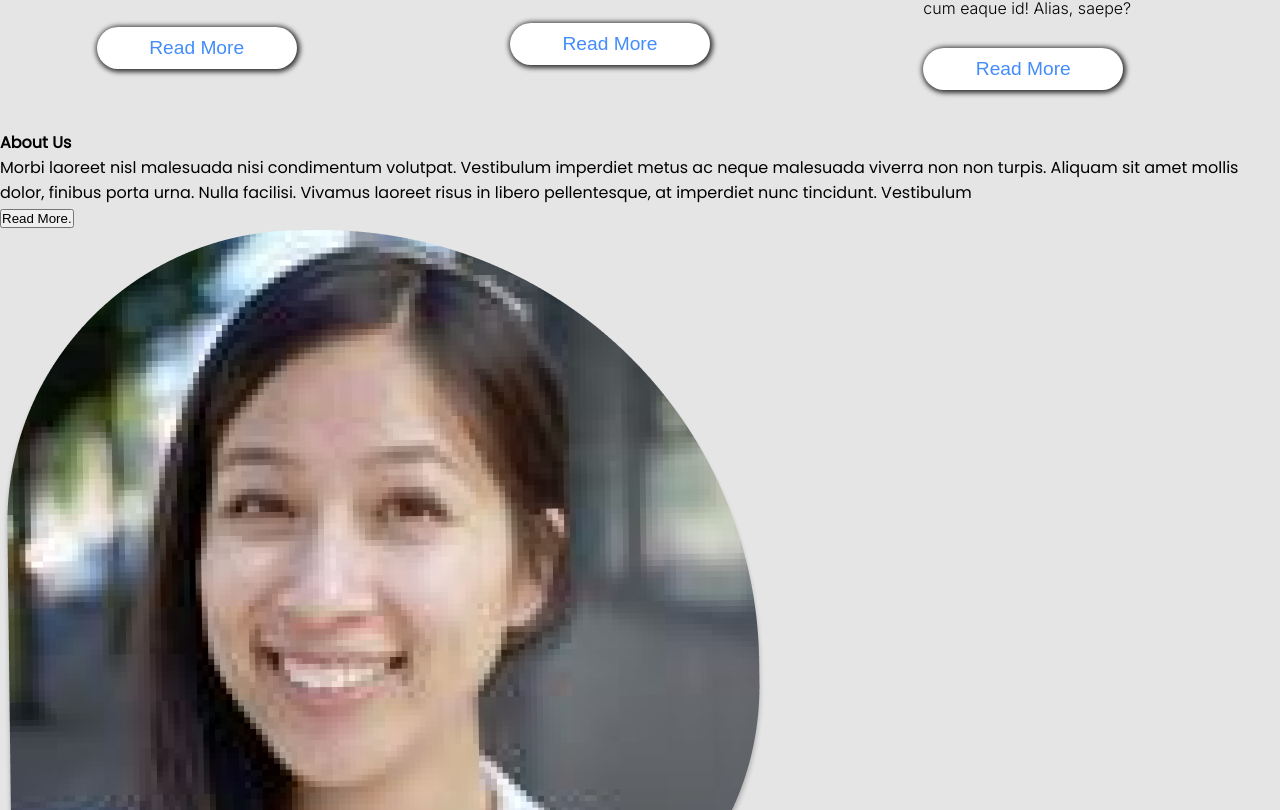
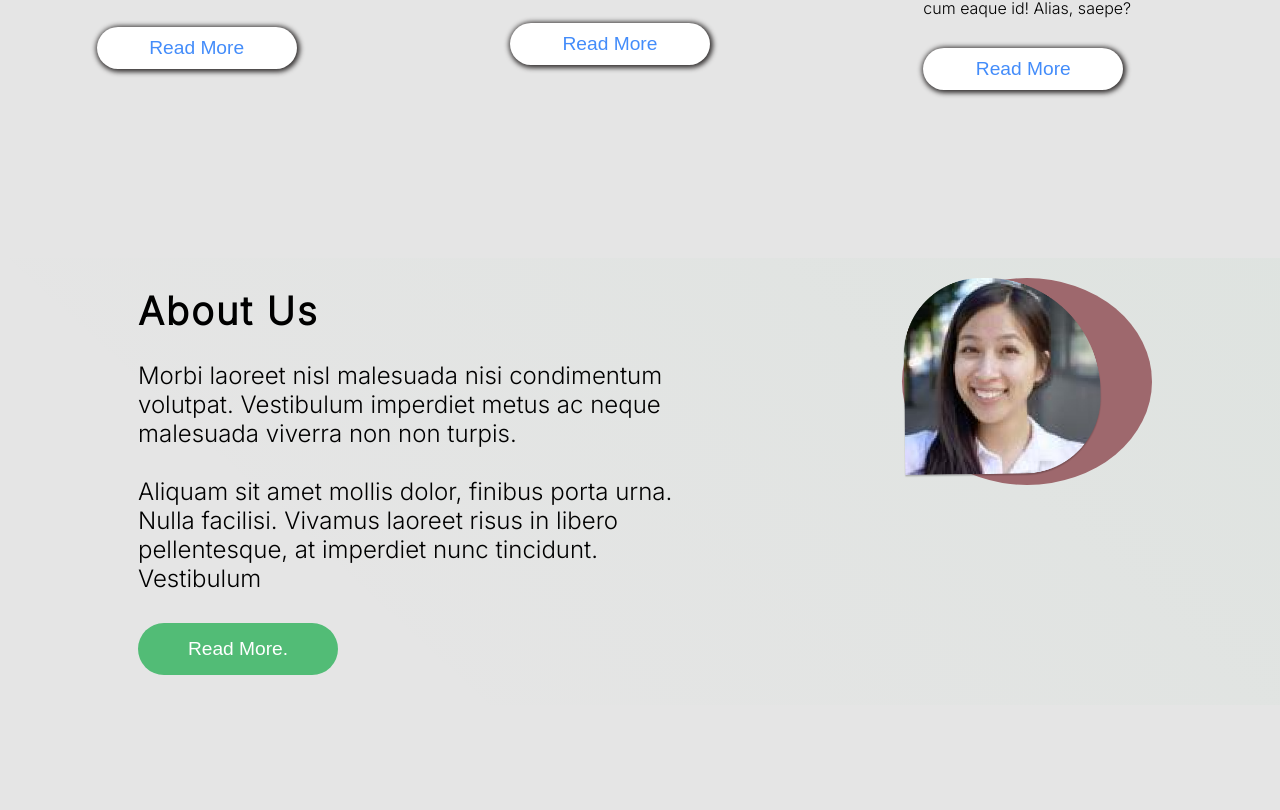
Before and after one commit to Bola-coder/Relationshipers, a React (Create React App) app: page / in a window 1280 px wide. Shown: the part 2270-3080 px from the top of the page. Built offline with nearby package versions, Linux system fonts and the light colour scheme.

Commit message:
Finished the about section

```diff
--- a/src/components/About.jsx
+++ b/src/components/About.jsx
@@ -1,23 +1,24 @@
 import React from "react";
 import Image from "../utils/Images";
+import style from "./../css/about.module.css";
 
 const About = () => {
   return (
-    <section>
-      <div>
+    <section className={style.about}>
+      <div className={style.about__text}>
         <h4>About Us</h4>
         <p>
           Morbi laoreet nisl malesuada nisi condimentum volutpat. Vestibulum
-          imperdiet metus ac neque malesuada viverra non non turpis. Aliquam sit
-          amet mollis dolor, finibus porta urna. Nulla facilisi. Vivamus laoreet
-          risus in libero pellentesque, at imperdiet nunc tincidunt. Vestibulum
+          imperdiet metus ac neque malesuada viverra non non turpis. <br />{" "}
+          <br />
+          Aliquam sit amet mollis dolor, finibus porta urna. Nulla facilisi.
+          Vivamus laoreet risus in libero pellentesque, at imperdiet nunc
+          tincidunt. Vestibulum
         </p>
         <button>Read More.</button>
       </div>
-      <div>
-        <div>
-          <img src={Image.aboutImage} alt="" />
-        </div>
+      <div className={style.about__image}>
+        <img src={Image.aboutImage} alt="" />
       </div>
     </section>
   );
--- /dev/null
+++ b/src/css/about.module.css
@@ -0,0 +1,52 @@
+.about {
+  margin: 10% auto;
+  padding: 20px;
+  background: linear-gradient(
+    222.87deg,
+    rgba(82, 188, 118, 0.129) -147.03%,
+    rgba(37, 248, 109, 0) 75.93%
+  );
+  display: flex;
+  justify-content: space-around;
+  align-items: flex-start;
+}
+
+.about__text {
+  padding: 10px;
+  font-family: "Inter";
+  font-style: normal;
+  flex-basis: 45%;
+}
+
+.about__text h4 {
+  font-weight: 600;
+  font-size: 2.4rem;
+  letter-spacing: 2px;
+  margin-bottom: 5%;
+}
+
+.about__text p {
+  font-weight: 400;
+  font-size: 1.5rem;
+}
+.about__text button {
+  margin-top: 30px;
+  padding: 15px 20px;
+  width: 200px;
+  font-size: 1.2rem;
+  border: none;
+  border-radius: 26px;
+  color: #fff;
+  background-color: #52bc76;
+  cursor: pointer;
+}
+
+.about__image {
+  width: 250px;
+  background: #9e686d;
+  border-radius: 50%;
+}
+
+.about__image img {
+  width: 200px;
+}
```
